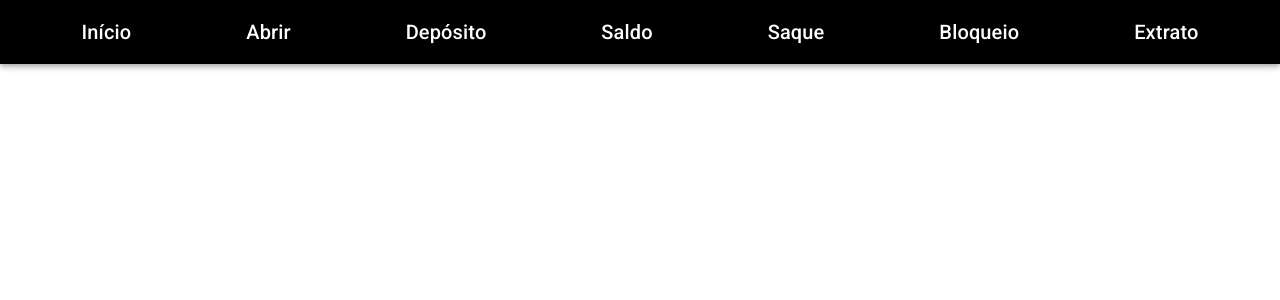
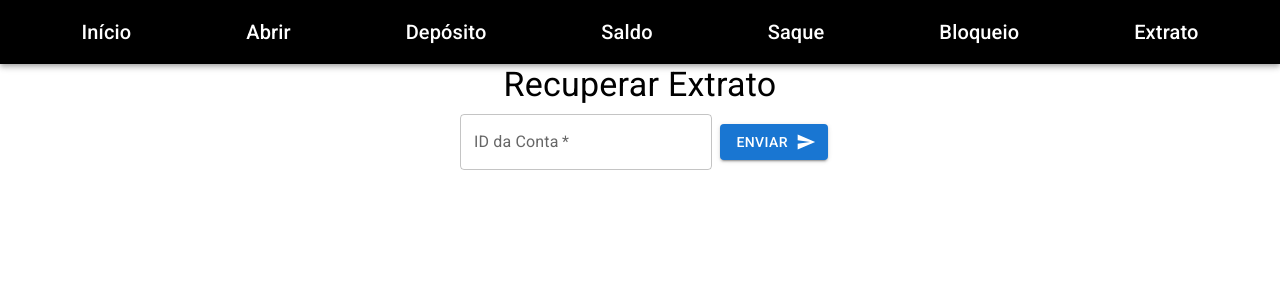
Before and after one commit to gabrielricardo7/desafio-bloxs, a React (Create React App) app in the folder client/: page /extrato in a window 1280 px wide. Shown: the top 300 px of the page. Built offline with nearby package versions, Linux system fonts and the light colour scheme.

Commit message:
Feat/fix: add 'Extrato' + other pages and link to routes

```diff
--- a/client/src/pages/Abrir.js
+++ b/client/src/pages/Abrir.js
@@ -60,7 +60,7 @@ function Abrir() {
           <TextField
             required
             id="outlined-required"
-            label="ID Pessoa"
+            label="ID da Pessoa"
             type="number"
             onChange={(e) => setIdPessoa(e.target.value)}
           />
@@ -95,7 +95,9 @@ function Abrir() {
         {conta ? (
           <Box>
             <hr />
-            <p>Conta</p>
+            <Typography variant="h5" component="h2">
+              Conta
+            </Typography>
             <p>ID da Conta: {conta.idConta}</p>
             <p>Saldo: R$ {conta.saldo.toFixed(2)}</p>
             <p>
@@ -105,7 +107,9 @@ function Abrir() {
             <p>Tipo de Conta: {conta.tipoConta}</p>
             <p>Data de Criação:{formatDate(conta.dataCriacao)}</p>
             <hr />
-            <p>Pessoa</p>
+            <Typography variant="h5" component="h2">
+              Pessoa
+            </Typography>
             <p>ID da Pessoa: {conta.pessoa.idPessoa}</p>
             <p>Nome: {conta.pessoa.nome}</p>
             <p>CPF: {formatCpf(conta.pessoa.cpf)}</p>
--- /dev/null
+++ b/client/src/pages/Bloqueio.js
@@ -0,0 +1,13 @@
+import { Typography } from "@mui/material";
+
+function Bloqueio() {
+  return (
+    <>
+      <Typography variant="h4" component="h1">
+        Bloquear Conta
+      </Typography>
+    </>
+  );
+}
+
+export default Bloqueio;
--- /dev/null
+++ b/client/src/pages/Deposito.js
@@ -0,0 +1,13 @@
+import { Typography } from "@mui/material";
+
+function Deposito() {
+  return (
+    <>
+      <Typography variant="h4" component="h1">
+        Realizar Depósito
+      </Typography>
+    </>
+  );
+}
+
+export default Deposito;
--- /dev/null
+++ b/client/src/pages/Extrato.js
@@ -0,0 +1,93 @@
+import axios from "axios";
+import { useState } from "react";
+import { Box, Button, TextField, Typography } from "@mui/material";
+import { Send } from "@mui/icons-material";
+import { formatCpf, formatDate } from "../utils";
+
+function Extrato() {
+  const [idConta, setIdConta] = useState(null);
+  const [msg, setMsg] = useState(null);
+  const [data, setData] = useState(null);
+
+  const handleSubmit = (e) => {
+    e.preventDefault();
+    setData(null);
+    axios({
+      url: `/extrato/${idConta}`,
+      method: "GET",
+    })
+      .then((response) => {
+        if (response.status === 200) {
+          setData(response.data);
+          setMsg(null);
+        }
+      })
+      .catch((error) => {
+        if (error.response) {
+          setMsg(`Erro: ${error.response.status} - Tente novamente.`);
+          console.log(error.response);
+          console.log(error.response.status);
+          console.log(error.response.headers);
+        }
+      });
+  };
+
+  return (
+    <>
+      <Typography variant="h4" component="h1">
+        Recuperar Extrato
+      </Typography>
+      <Box
+        component="form"
+        sx={{
+          "& .MuiTextField-root": { m: 1, width: "25ch" },
+        }}
+        noValidate
+        autoComplete="off"
+        onSubmit={handleSubmit}
+      >
+        <Box display="flex" alignItems="center" justifyContent="center">
+          <TextField
+            required
+            id="outlined-required"
+            label="ID da Conta"
+            type="number"
+            onChange={(e) => setIdConta(e.target.value)}
+          />
+          <Button variant="contained" type="submit" endIcon={<Send />}>
+            Enviar
+          </Button>
+        </Box>
+      </Box>
+      <div>{msg ? <p>{msg}</p> : null}</div>
+      <div>
+        {data ? (
+          <Box>
+            <Typography variant="h5" component="h2">
+              Extrato
+            </Typography>
+            <p>ID da Conta: {data.idConta}</p>
+            <p>ID da Pessoa: {data.idPessoa}</p>
+            <p>Nome: {data.nome}</p>
+            <p>CPF: {formatCpf(data.cpf)}</p>
+            <p>Data de Nascimento: {formatDate(data.dataNascimento)}</p>
+            {data.extrato.map((x) => (
+              <Box
+                key={x.idTransacao}
+                sx={x.tipo === "saque" ? { color: "red" } : { color: "blue" }}
+              >
+                <hr />
+                <p>ID da Transação: {x.idTransacao}</p>
+                <p>Valor: R$ {x.valor.toFixed(2)}</p>
+                <p>Data/Hora: {x.dataTransacao}</p>
+                <p>Tipo: {x.tipo}</p>
+              </Box>
+            ))}
+          </Box>
+        ) : null}
+      </div>
+    </>
+  );
+}
+
+export default Extrato;
--- /dev/null
+++ b/client/src/pages/Saldo.js
@@ -0,0 +1,13 @@
+import { Typography } from "@mui/material";
+
+function Saldo() {
+  return (
+    <>
+      <Typography variant="h4" component="h1">
+        Consultar Saldo
+      </Typography>
+    </>
+  );
+}
+
+export default Saldo;
--- /dev/null
+++ b/client/src/pages/Saque.js
@@ -0,0 +1,13 @@
+import { Typography } from "@mui/material";
+
+function Saque() {
+  return (
+    <>
+      <Typography variant="h4" component="h1">
+        Realizar Saque
+      </Typography>
+    </>
+  );
+}
+
+export default Saque;
--- a/client/src/routes/index.js
+++ b/client/src/routes/index.js
@@ -1,13 +1,23 @@
 import { Route, Routes } from "react-router-dom";
 import Home from "../pages/Home";
 import Abrir from "../pages/Abrir";
+import Deposito from "../pages/Deposito";
+import Saldo from "../pages/Saldo";
+import Saque from "../pages/Saque";
+import Bloqueio from "../pages/Bloqueio";
+import Extrato from "../pages/Extrato";
 
 function AppRoutes() {
   return (
-      <Routes>
-        <Route element={<Home />} path="/" exact />
-        <Route element={<Abrir />} path="/abrir" />
-      </Routes>
+    <Routes>
+      <Route element={<Home />} path="/" exact />
+      <Route element={<Abrir />} path="/abrir" />
+      <Route element={<Deposito />} path="/deposito" />
+      <Route element={<Saldo />} path="/saldo" />
+      <Route element={<Saque />} path="/saque" />
+      <Route element={<Bloqueio />} path="/bloqueio" />
+      <Route element={<Extrato />} path="/extrato" />
+    </Routes>
   );
 }
 
```
